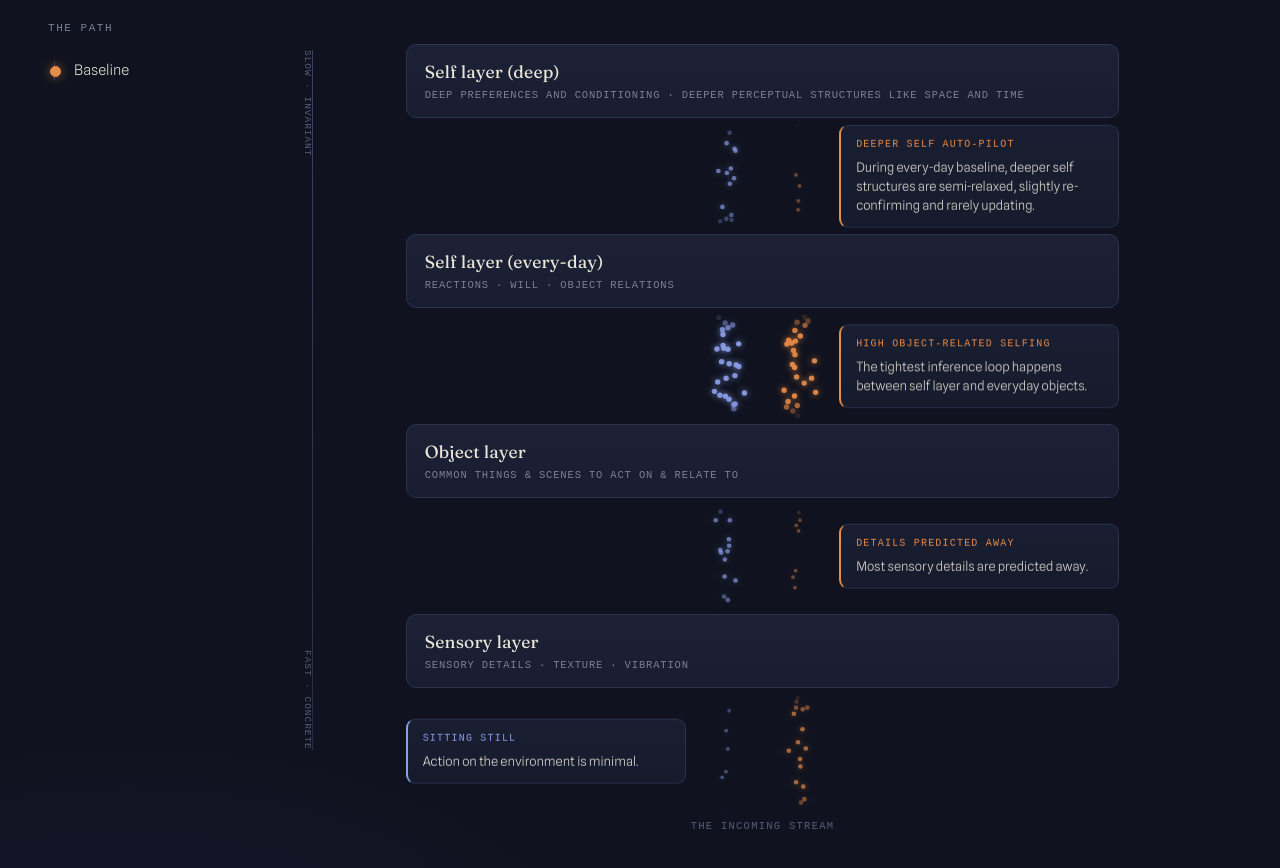
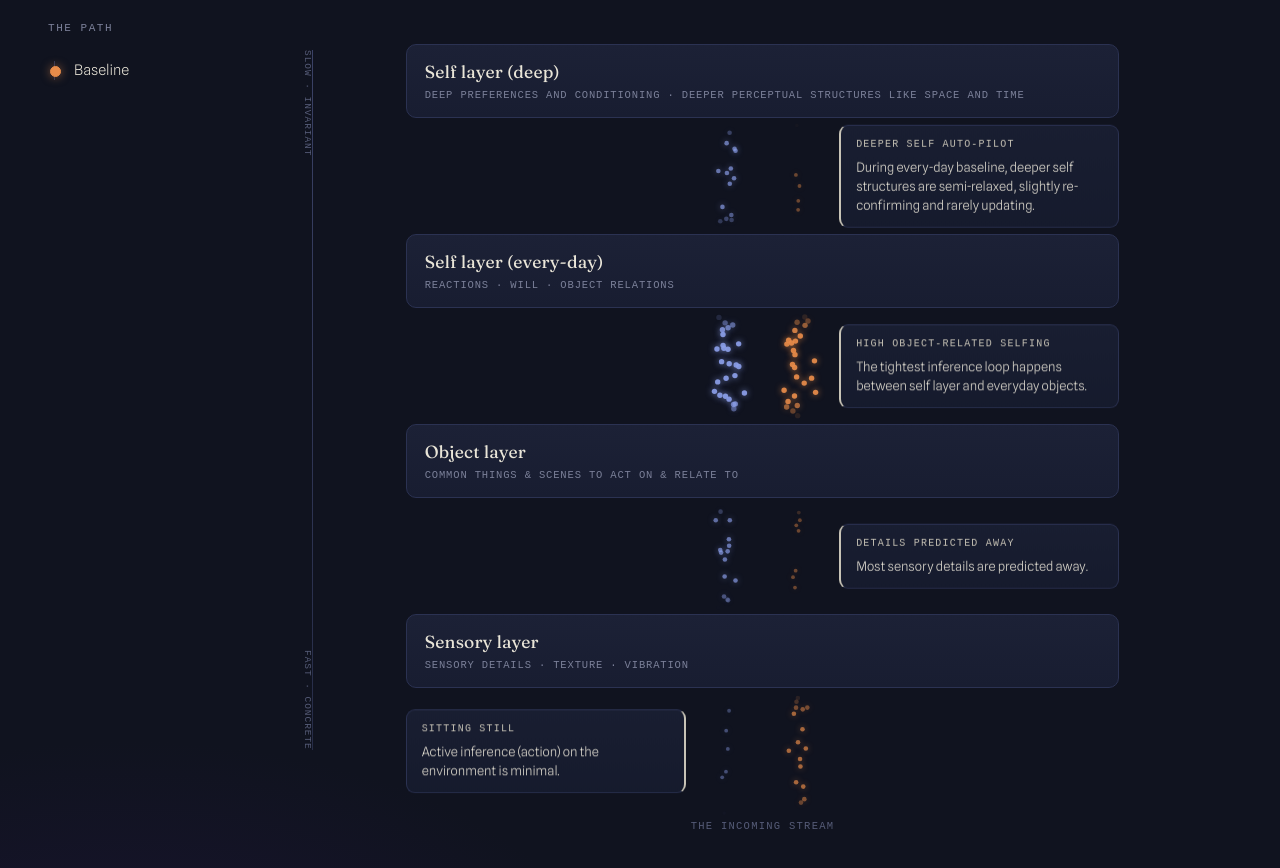
Before and after one commit to bjoernwe/actinf-soi-visualization, a plain HTML site: page insight-inference.html in a window 1280 px wide. Shown: the part 260-1128 px from the top of the page. Drawn offline with Linux system fonts and the light colour scheme; a web font is replaced by a local one.

Commit message:
Update comment boxes

```diff
--- a/insight-inference.css
+++ b/insight-inference.css
@@ -6,6 +6,7 @@
   --muted: #7b8099;
   --pred: #8b9ee8;   /* predictions, descending */
   --err: #e88c4a;    /* prediction error, ascending */
+  --comment-accent: #c7c3b6;   /* neutral note edge, tied to neither stream */
   --maxw: 1240px;
 }
 * { box-sizing: border-box; margin: 0; padding: 0; }
@@ -74,7 +75,12 @@ canvas#flow { position: absolute; inset: 0; width: 100%; height: 100%; }
 #tier-self-low  { top: 214px; }
 #tier-object    { top: 404px; }
 #tier-sense     { top: 594px; }
-/* ---------- comment slots ---------- */
+/* ---------- comment slots ----------
+   Comments annotate the streams, so the accent edge always faces inward,
+   toward the stream: pin-left for a box sitting to the stream's right,
+   pin-right for one to its left (both set from live geometry in JS). The
+   accent is a neutral note colour, not tied to the pred/err streams, since a
+   single comment may speak to both. */
 .comment {
   position: absolute; z-index: 3;
   transform: translateY(-50%);
@@ -82,19 +88,17 @@ canvas#flow { position: absolute; inset: 0; width: 100%; height: 100%; }
   padding: 11px 15px 12px;
   background: linear-gradient(180deg, rgba(28,33,54,.82), rgba(24,29,49,.82));
   border: 1px solid var(--card-edge);
-  border-left: 2px solid var(--card-edge);
   border-radius: 9px;
   backdrop-filter: blur(2px);
 }
-.comment.err  { border-left-color: var(--err); }
-.comment.pred { border-left-color: var(--pred); }
+.comment.pin-left  { border-left:  2px solid var(--comment-accent); }
+.comment.pin-right { border-right: 2px solid var(--comment-accent); }
 .comment .comment-tag {
   font-family: "Spline Sans Mono", monospace;
   font-size: 10px; letter-spacing: .12em; text-transform: uppercase;
   margin-bottom: 5px;
+  color: var(--comment-accent);
 }
-.comment.err  .comment-tag { color: var(--err); }
-.comment.pred .comment-tag { color: var(--pred); }
 .comment p { font-size: 13px; line-height: 1.46; color: var(--vellum); }
 
 .stream-label {
--- a/insight-inference.html
+++ b/insight-inference.html
@@ -48,21 +48,21 @@
 
       <!-- comment slots: sit in the free space beside the (now centered) streams.
            Positioned from live geometry in JS (layoutComments). -->
-      <aside class="comment err" id="comment-high-err">
+      <aside class="comment" id="comment-high-err">
         <div class="comment-tag">Deeper Self Auto-Pilot</div>
         <p>During every-day baseline, deeper self structures are semi-relaxed, slightly re-confirming and rarely updating.</p>
       </aside>
-      <aside class="comment err" id="comment-mid-err">
+      <aside class="comment" id="comment-mid-err">
         <div class="comment-tag">High Object-Related Selfing</div>
         <p>The tightest inference loop happens between self layer and everyday objects.</p>
       </aside>
-      <aside class="comment err" id="comment-low-err">
+      <aside class="comment" id="comment-low-err">
         <div class="comment-tag">Details Predicted Away</div>
         <p>Most sensory details are predicted away.</p>
       </aside>
-      <aside class="comment pred" id="comment-intake-out">
+      <aside class="comment" id="comment-intake-out">
         <div class="comment-tag">Sitting Still</div>
-        <p>Action on the environment is minimal.</p>
+        <p>Active inference (action) on the environment is minimal.</p>
       </aside>
     </div>
   </main>
--- a/insight-inference.js
+++ b/insight-inference.js
@@ -122,6 +122,7 @@
       const cx = (b.left + b.right) / 2, w = b.right - b.left;
       const left = cx + w * STREAM_OFF + MAX_BREADTH + 20;
       const box = el(id);
+      box.classList.add('pin-left'); // box sits right of the stream: accent faces left, inward
       box.style.top = ((a.bot + b.top) / 2) + 'px';
       box.style.left = left + 'px';
       box.style.width = (b.right - left) + 'px';
@@ -137,6 +138,7 @@
     const cx = (s.left + s.right) / 2, w = s.right - s.left;
     const right = cx - w * STREAM_OFF - MAX_BREADTH - 20;
     const outBox = el('comment-intake-out');
+    outBox.classList.add('pin-right'); // box sits left of the stream: accent faces right, inward
     outBox.style.top = ((s.bot + (H - 26)) / 2) + 'px';
     outBox.style.left = s.left + 'px';
     outBox.style.width = (right - s.left) + 'px';
```
